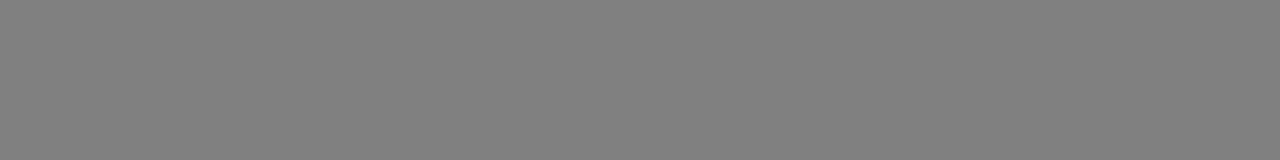
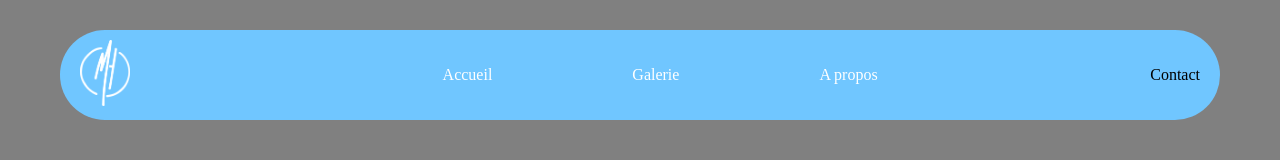
Before and after one commit to Hidhem/HidhemPerso.github.io, a plain HTML site: page mehdihassaini_1_07092025/index.html in a window 1280 px wide. Drawn offline with Linux system fonts and the light colour scheme; a web font is replaced by a local one.

Commit message:
add nav bar

```diff
--- a/mehdihassaini_1_07092025/index.html
+++ b/mehdihassaini_1_07092025/index.html
@@ -7,6 +7,20 @@
     <title>Document</title>
 </head>
 <body>
-
+        <nav>
+            <span>
+                <img src="./assets/img/MH-icone.png" alt="logo">
+            </span>
+            <span>
+                <ul>
+                    <li>Accueil</li>
+                    <li>Galerie</li>
+                    <li>A propos</li>
+                </ul>
+            </span>
+            <span>
+                Contact
+            </span>
+        </nav>
 </body>
 </html>
--- a/mehdihassaini_1_07092025/style.css
+++ b/mehdihassaini_1_07092025/style.css
@@ -1 +1,41 @@
-body{background: gray;}
+@font-face {
+    font-family: RobotoFlex;
+    src: url(./assets/font/RobotoFlex-VariableFont_GRAD\,XOPQ\,XTRA\,YOPQ\,YTAS\,YTDE\,YTFI\,YTLC\,YTUC\,opsz\,slnt\,wdth\,wght.ttf);
+}
+*{
+    font-family: RobotoFlex;
+}
+body{
+    margin: 30px 60px;
+    background: gray;
+}
+nav{
+    border-radius: 50px;
+    padding: 10px 20px;
+    background: rgb(112, 198, 255);
+    display: flex;
+    align-items: center;
+    justify-content: space-between;
+}
+nav img{
+    width: 50px;
+}
+nav ul{
+    gap: 100px;
+    list-style: none;
+    display: flex;
+    flex-direction: row;
+}
+nav li{
+    padding: 10px 20px;
+    transition: 0.3s;
+    color: white;
+}
+nav li:hover{
+    cursor: pointer;
+    transition: 0.3s;
+    color: black;
+    background: white;
+    padding: 10px 20px;
+    border-radius: 20px;
+}
```
Also changed, not shown: mehdihassaini_1_07092025/assets/img/MH-icone.png (added), 1 other file.
